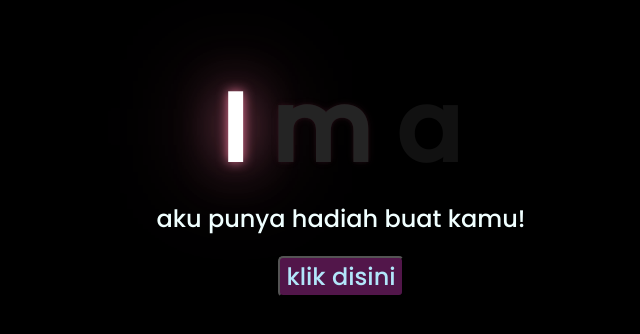
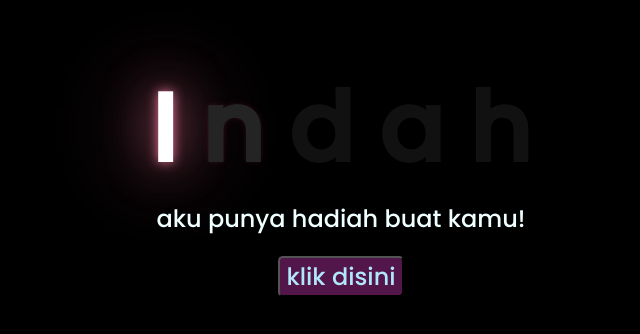
Before and after one commit to bacadong/indah, a plain HTML site: page index.html in a window 1280 px wide. Shown: the part 232-566 px from the top of the page, without its empty margins (307-947 px from the left). Drawn offline with Linux system fonts and the light colour scheme.

Commit message:
Update index.html

```diff
--- a/index.html
+++ b/index.html
@@ -11,10 +11,10 @@
 <body>
     <div class="greetings">
         <span>I</span>
-        <span>m</span>
+        <span>n</span>
+        <span>d</span>
         <span>a</span>
-        <span></span>
-        <span></span>
+        <span>h</span>
         <span></span>
            </div>
     <div class="description">
```
